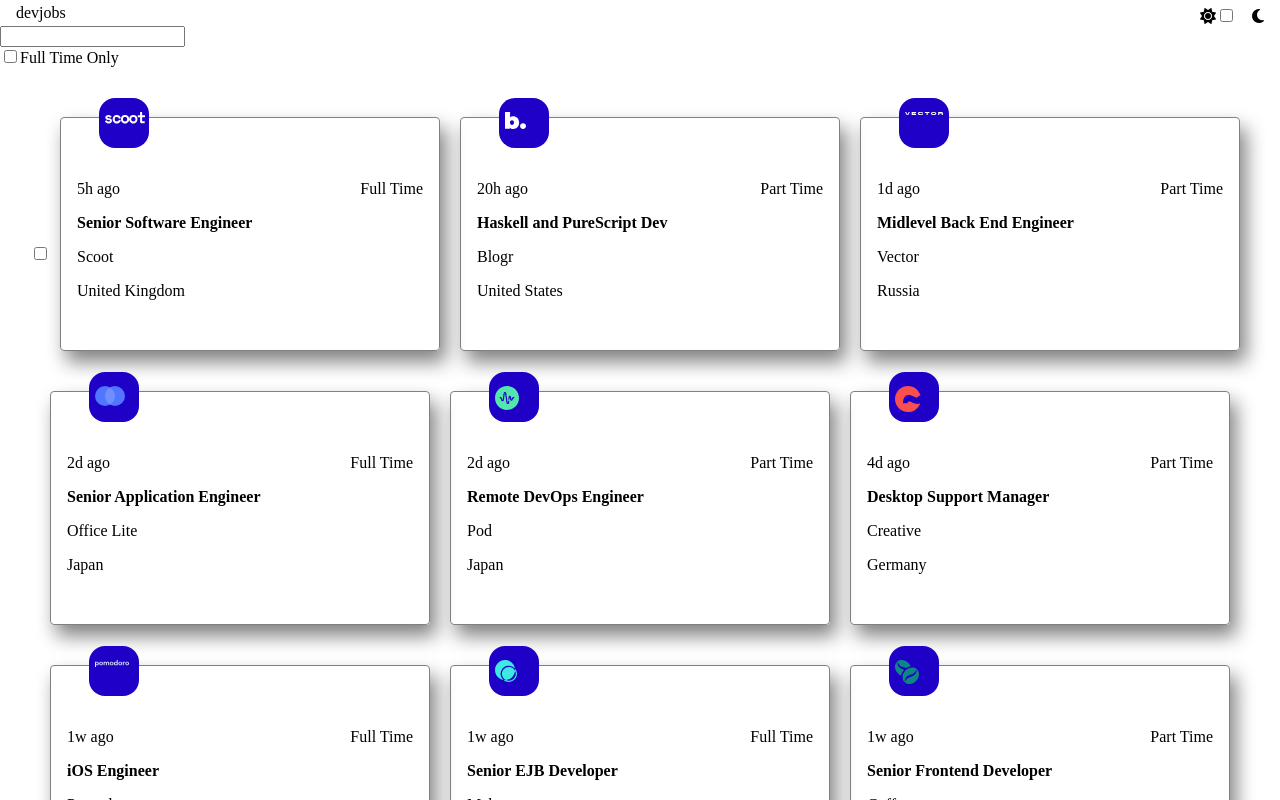
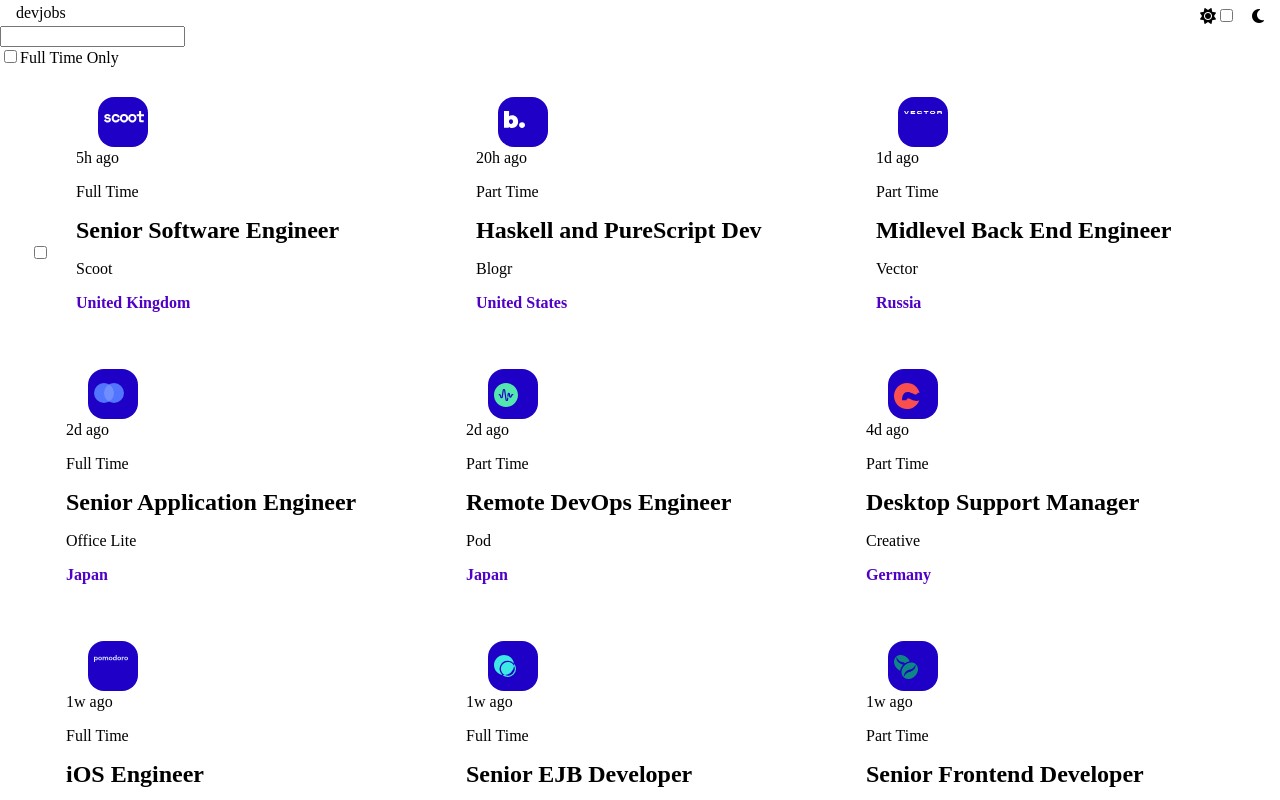
Before and after one commit to mrStefanJ/devjobs-web-app, an Angular app: page /dev-job in a window 1280 px wide. Shown: the top 800 px of the page. Built offline with nearby package versions, Linux system fonts and the light colour scheme; data requests are answered from the project's data file.

Commit message:
fix job-list style

```diff
--- a/src/app/jobs-list/jobs-list.component.scss
+++ b/src/app/jobs-list/jobs-list.component.scss
@@ -14,7 +14,7 @@
     }
 
     .job-description{
-        width: 300px;
+        width: 350px;
         margin-bottom: 40px;
 
         @media(min-width: $breakpoint-table){
@@ -24,8 +24,7 @@
             position: relative;
             margin: 0 10px;
             height: 200px;
-            border: 1px solid grey;
-            box-shadow: 6px 11px 19px 0px grey;
+            //background-color: #7c7979;
             .job-logo{
                 position: absolute;
                 top: -20px;
@@ -41,21 +40,31 @@
                 }
             }
 
-            .test{
+            .post-job{
                 margin-top: 30px;
                 display: flex;
                 flex-direction: row;
-                justify-content: space-between;
+                // justify-content: space-between;
+                color: grey;
+
+                &__posted{}
+                &__contract{}
             }
         }
 
         .company__position{
             font-weight: bold;
+            font-size: 24px;
 
             &:hover{
                 color: grey;
                 cursor: pointer;
             }
         }
+
+        .company__location{
+            color: #5000c7;
+            font-weight: bold;
+        }
     }
 }
```
